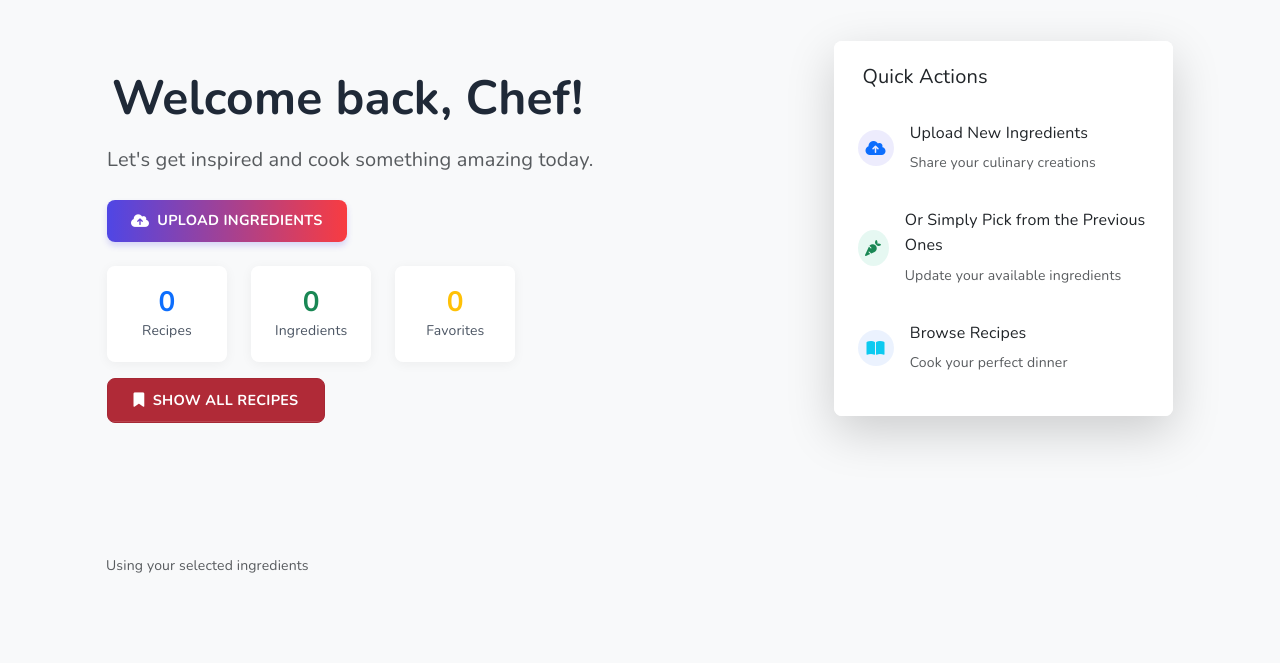
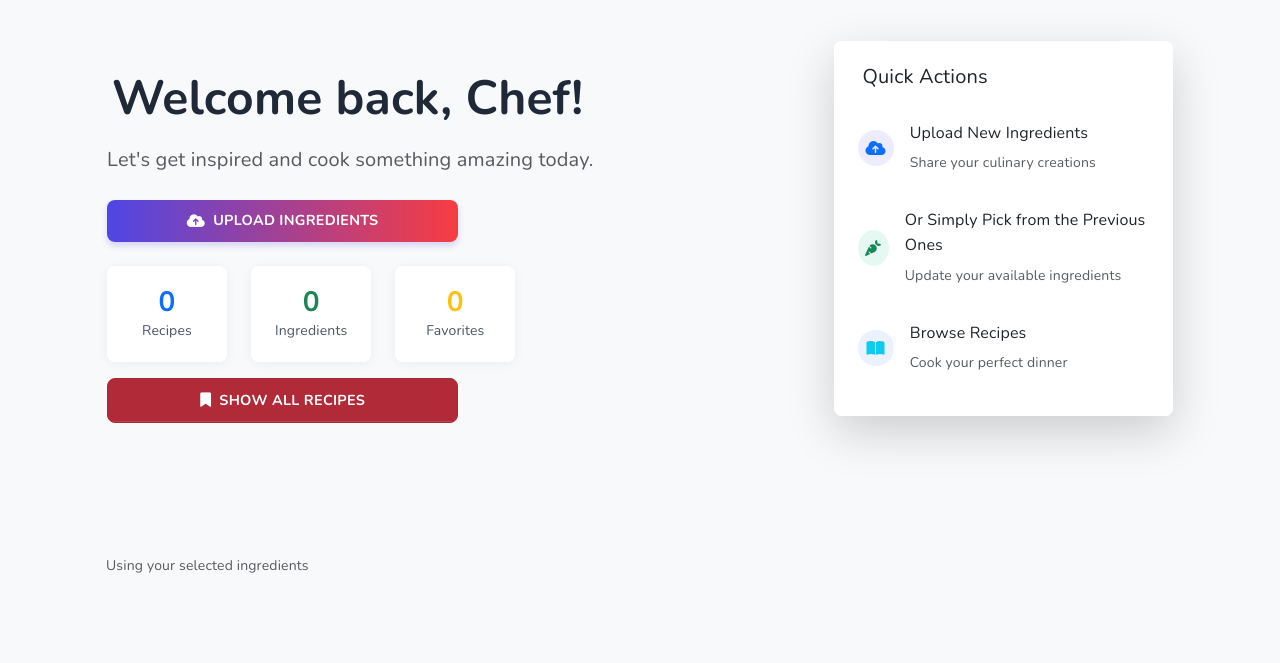
Before and after one commit to vladbortnik/recipe-web-app, a Flask app: page /favorites in a window 1280 px wide. Shown: the part 167-830 px from the top of the page. Run offline with Flask 3, Linux system fonts and the light colour scheme; the visitor is signed in with stand-in values (Sample User, id 1); data that the repository does not hold is empty; some libraries are stand-ins or nearby versions.

Commit message:
style: change button width on dashboard.html

```diff
--- a/app/templates/dashboard.html
+++ b/app/templates/dashboard.html
@@ -70,7 +70,7 @@
           <h1 class="display-5 fw-bold mb-3">Welcome back, {{ current_user.first_name or 'Chef' }}!</h1>
           <p class="lead text-muted mb-4">Let's get inspired and cook something amazing today.</p>
           <div class="d-flex flex-column flex-sm-row gap-3 mb-4">
-            <a href="{{ url_for('upload') }}" class="btn btn-primary btn-lg px-4">
+            <a href="{{ url_for('upload') }}" class="btn btn-primary btn-lg px-4 w-50">
               <i class="fas fa-cloud-upload-alt me-2"></i>Upload Ingredients
             </a>
           </div>
@@ -89,7 +89,7 @@
             </div>
           </div>
           <div class="mt-3">
-            <button type="button" class="btn btn-outline-secondary btn-sm d-inline-flex align-items-center"
+            <button type="button" class="btn btn-outline-secondary btn-sm d-inline-flex align-items-center w-50"
               id="show-favs-btn" style="gap: 0.25rem;">
               <i class="far fa-bookmark me-1"></i>
               <span>Show Favorites</span>
```
